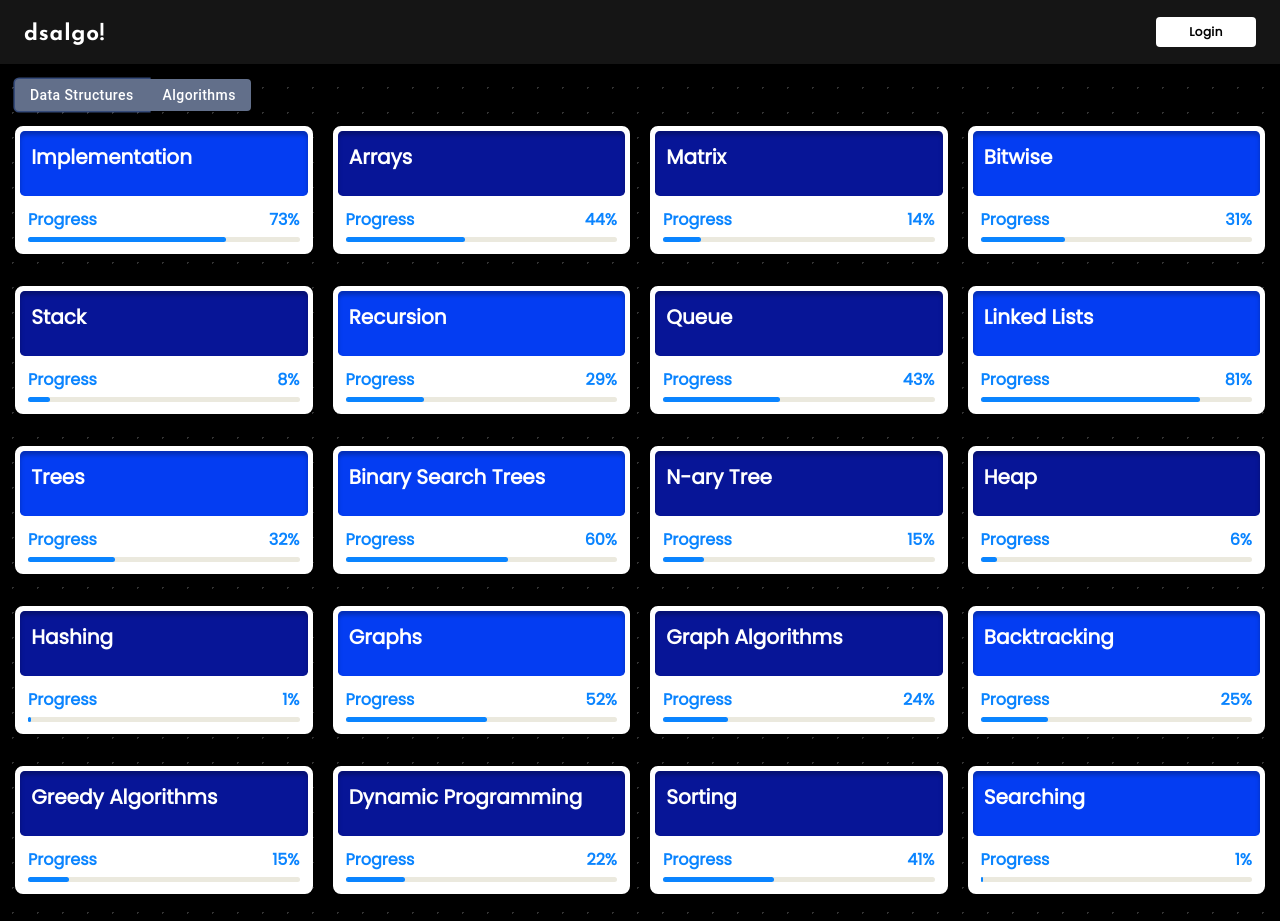
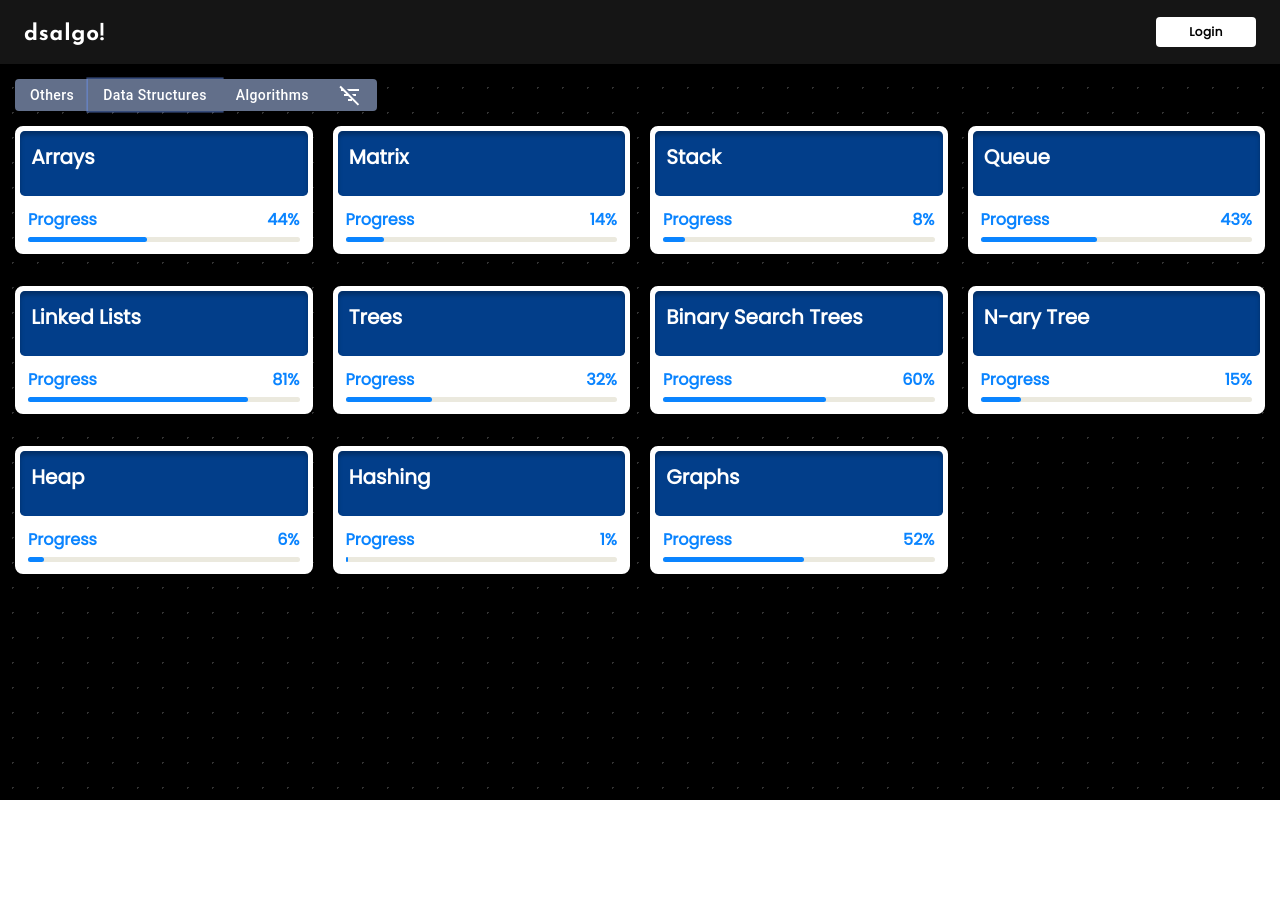
Before and after one commit to hmansh/binary-search-trees, a React (Create React App) app: page / in a window 1280 px wide. Both pictures are taken after a click on the button "Data Structures". After the commit the page ends 800 px from the top, so only its background shows below. Built offline with nearby package versions, Linux system fonts and the light colour scheme.

Commit message:
Implemented Topic Filer

```diff
--- a/src/App.js
+++ b/src/App.js
@@ -13,6 +13,7 @@ function App() {
   const [signedIn, setSignedIn] = useState(false);
   const [questions, setQuestions] = useState([Array.from(Array(1000).keys()).map((_) => false)]);
   const [color, setColor] = React.useState("#1F1F1F");
+  const [filterValue, setFilterValue] = React.useState('all');
 
   const handleTitleChange = (title) => {
     setTitle(title);
@@ -51,6 +52,8 @@ function App() {
                 setSignedIn={setSignedIn}
                 questions={questions}
                 setQuestions={setQuestions}
+                filterValue={filterValue}
+                setFilterValue={setFilterValue}
               />
             }
           />
--- a/src/components/Card/QuestionCard.js
+++ b/src/components/Card/QuestionCard.js
@@ -31,6 +31,7 @@ const style = {
     textAlign: "left",
     fontSize: "1rem",
     boxShadow: "inset 0px 4px 4px rgba(0, 0, 0, 0.25)",
+    textTransform: "capitalize",
   },
   statusContainer: {
     color: "black",
--- a/src/components/Card/TopicCard.js
+++ b/src/components/Card/TopicCard.js
@@ -40,13 +40,13 @@ const style = {
   }
 };
 
-export default function TopicCard({ pos, topic, total, completed, setColor }) {
-  const colors = [
-    // '#000066',
-    // '#031470',
-    "#071597",
-    "#043DF2",
-  ];
+const colorMapper = {
+  "basic": "#14746F",
+  "ds": "#023E8A",
+  "algorithms": "#FF6700",
+}
+
+export default function TopicCard({ pos, topic, total, completed, setColor , type}) {
 
   const perc = Math.floor(100 * (completed / total)) % 101;
 
@@ -57,12 +57,12 @@ export default function TopicCard({ pos, topic, total, completed, setColor }) {
   return (
     <div
       style={style.cardContainer}
-      onClick={() => changeColor(colors[pos % colors.length])}
+      onClick={() => changeColor(colorMapper[type])}
     >
       <Card variant="outlined" sx={style.cardComponent}>
         <div
           style={{
-            background: colors[Math.floor(Math.random() * 10) % colors.length],
+            background: colorMapper[type],
             ...style.cardHeader,
           }}
         >
--- a/src/components/TopicContainer.js
+++ b/src/components/TopicContainer.js
@@ -4,20 +4,36 @@ import userStat from "../constant";
 import { Link } from "react-router-dom";
 import Header from "./Header/Header";
 import ButtonGroup from "@mui/material/ButtonGroup";
-import TopicCard from './Card/TopicCard';
+import TopicCard from "./Card/TopicCard";
 import { FilterButton } from "./CustomerComponents";
+import FilterListOffIcon from "@mui/icons-material/FilterListOff";
 
 export default function TopicContainer(props) {
-
-  const { setTitle, handleNavBack, navigateBack, title, setColor, user, setUser, signedIn, setSignedIn, questions, setQuestions } = props;
+  const {
+    setTitle,
+    handleNavBack,
+    navigateBack,
+    title,
+    setColor,
+    user,
+    setUser,
+    signedIn,
+    setSignedIn,
+    questions,
+    setQuestions,
+    filterValue,
+    setFilterValue,
+  } = props;
   React.useEffect(() => {
-    setTitle('dsalgo!');
+    setTitle("dsalgo!");
     handleNavBack(false);
   }, []);
 
   return (
     <>
-      <Header title={title} navigateBack={navigateBack}
+      <Header
+        title={title}
+        navigateBack={navigateBack}
         user={user}
         setUser={setUser}
         signedIn={signedIn}
@@ -27,9 +43,20 @@ export default function TopicContainer(props) {
       />
       <div className="filter-tab">
         <ButtonGroup disableRipple disableElevation>
-          {/* <FilterButton value={4}>Hide Completed</FilterButton> */}
-          <FilterButton>Data Structures</FilterButton>
-          <FilterButton>Algorithms</FilterButton>
+          <FilterButton onClick={() => setFilterValue("basic")}>
+            Others
+          </FilterButton>
+          <FilterButton onClick={() => setFilterValue("ds")}>
+            Data Structures
+          </FilterButton>
+          <FilterButton onClick={() => setFilterValue("algorithms")}>
+            Algorithms
+          </FilterButton>
+          {filterValue !== "all" && (
+            <FilterButton onClick={() => setFilterValue("all")}>
+              <FilterListOffIcon />
+            </FilterButton>
+          )}
         </ButtonGroup>
       </div>
       <Grid
@@ -37,7 +64,9 @@ export default function TopicContainer(props) {
         columns={{ xs: 1, sm: 4, md: 3, lg: 4 }}
         sx={{ padding: "5px" }}
       >
-        {userStat.topics.map((item, index) => (
+        {userStat.topics.map(
+          (item, index) =>
+            (filterValue === "all" || filterValue === item.type) && (
               <Grid
                 item
                 xs={1}
@@ -47,8 +76,13 @@ export default function TopicContainer(props) {
                 key={index}
                 sx={{ height: "20vh", padding: "10px" }}
               >
-            <Link to={`topic/${item.slug}`} style={{ textDecoration: "none" }}>
+                {
+                  <Link
+                    to={`topic/${item.slug}`}
+                    style={{ textDecoration: "none" }}
+                  >
                     <TopicCard
+                      type={item.type}
                       setColor={setColor}
                       pos={index}
                       topic={item.topic}
@@ -56,8 +90,10 @@ export default function TopicContainer(props) {
                       completed={item.completed}
                     />
                   </Link>
+                }
               </Grid>
-        ))}
+            )
+        )}
       </Grid>
     </>
   );
--- a/src/constant.js
+++ b/src/constant.js
@@ -4,6 +4,7 @@ const userStat = {
     {
       topic: "Implementation",
       slug: "implementation",
+      type: "basic",
       totalQuestion: Math.floor((Math.random() * 100000000) % 100),
       completed: Math.floor((Math.random() * 100000000) % 30),
       question: [
@@ -118,6 +119,7 @@ const userStat = {
     {
       topic: "Arrays",
       slug: "arrays",
+      type: "ds",
       totalQuestion: Math.floor((Math.random() * 100000000) % 100),
       completed: Math.floor((Math.random() * 100000000) % 30),
       question: [
@@ -201,6 +203,7 @@ const userStat = {
     {
       topic: "Matrix",
       slug: "matrix",
+      type: "ds",
       totalQuestion: Math.floor((Math.random() * 100000000) % 100),
       completed: Math.floor((Math.random() * 100000000) % 30),
       question: [
@@ -234,6 +237,7 @@ const userStat = {
     {
       topic: "Bitwise",
       slug: "bitwise",
+      type: "basic",
       totalQuestion: Math.floor((Math.random() * 100000000) % 100),
       completed: Math.floor((Math.random() * 100000000) % 30),
       question: [
@@ -292,6 +296,7 @@ const userStat = {
     {
       topic: "Stack",
       slug: "stack",
+      type: "ds",
       totalQuestion: Math.floor((Math.random() * 100000000) % 100),
       completed: Math.floor((Math.random() * 100000000) % 30),
       question: [
@@ -350,6 +355,7 @@ const userStat = {
     {
       topic: "Recursion",
       slug: "recursion",
+      type: "basic",
       totalQuestion: Math.floor((Math.random() * 100000000) % 100),
       completed: Math.floor((Math.random() * 100000000) % 30),
       question: [
@@ -408,6 +414,7 @@ const userStat = {
     {
       topic: "Queue",
       slug: "queue",
+      type: "ds",
       totalQuestion: Math.floor((Math.random() * 100000000) % 100),
       completed: Math.floor((Math.random() * 100000000) % 30),
       question: [
@@ -456,6 +463,7 @@ const userStat = {
     {
       topic: "Linked Lists",
       slug: "linked-lists",
+      type: "ds",
       totalQuestion: Math.floor((Math.random() * 100000000) % 100),
       completed: Math.floor((Math.random() * 100000000) % 30),
       question: [
@@ -539,6 +547,7 @@ const userStat = {
     {
       topic: "Trees",
       slug: "trees",
+      type: "ds",
       totalQuestion: Math.floor((Math.random() * 100000000) % 100),
       completed: Math.floor((Math.random() * 100000000) % 30),
       question: [
@@ -597,6 +606,7 @@ const userStat = {
     {
       topic: "Binary Search Trees",
       slug: "binary-search-tree",
+      type: "ds",
       totalQuestion: Math.floor((Math.random() * 100000000) % 100),
       completed: Math.floor((Math.random() * 100000000) % 30),
       question: [
@@ -655,6 +665,7 @@ const userStat = {
     {
       topic: "N-ary Tree",
       slug: "nary-tree",
+      type: "ds",
       totalQuestion: Math.floor((Math.random() * 100000000) % 100),
       completed: Math.floor((Math.random() * 100000000) % 30),
       question: [
@@ -713,6 +724,7 @@ const userStat = {
     {
       topic: "Heap",
       slug: "heap",
+      type: "ds",
       totalQuestion: Math.floor((Math.random() * 100000000) % 100),
       completed: Math.floor((Math.random() * 100000000) % 30),
       question: [
@@ -771,6 +783,7 @@ const userStat = {
     {
       topic: "Hashing",
       slug: "hashing",
+      type: "ds",
       totalQuestion: Math.floor((Math.random() * 100000000) % 100),
       completed: Math.floor((Math.random() * 100000000) % 30),
       question: [
@@ -814,6 +827,7 @@ const userStat = {
     {
       topic: "Graphs",
       slug: "graphs",
+      type: "ds",
       totalQuestion: Math.floor((Math.random() * 100000000) % 100),
       completed: Math.floor((Math.random() * 100000000) % 30),
       question: [
@@ -857,6 +871,7 @@ const userStat = {
     {
       topic: "Graph Algorithms",
       slug: "graph-algorithms",
+      type: "algorithms",
       totalQuestion: Math.floor((Math.random() * 100000000) % 100),
       completed: Math.floor((Math.random() * 100000000) % 30),
       question: [
@@ -914,6 +929,7 @@ const userStat = {
     {
       topic: "Backtracking",
       slug: "backtracking",
+      type: "algorithms",
       totalQuestion: Math.floor((Math.random() * 100000000) % 100),
       completed: Math.floor((Math.random() * 100000000) % 30),
       question: [
@@ -972,6 +988,7 @@ const userStat = {
     {
       topic: "Greedy Algorithms",
       slug: "greedy-algorithms",
+      type: "algorithms",
       totalQuestion: Math.floor((Math.random() * 100000000) % 100),
       completed: Math.floor((Math.random() * 100000000) % 30),
       question: [
@@ -1030,6 +1047,7 @@ const userStat = {
     {
       topic: "Dynamic Programming",
       slug: "dynamic-programming",
+      type: "algorithms",
       totalQuestion: Math.floor((Math.random() * 100000000) % 100),
       completed: Math.floor((Math.random() * 100000000) % 30),
       question: [
@@ -1088,6 +1106,7 @@ const userStat = {
     {
       topic: "Sorting",
       slug: "sorting",
+      type: "algorithms",
       totalQuestion: Math.floor((Math.random() * 100000000) % 100),
       completed: Math.floor((Math.random() * 100000000) % 30),
       question: [
@@ -1146,6 +1165,7 @@ const userStat = {
     {
       topic: "Searching",
       slug: "searching",
+      type: "algorithms",
       totalQuestion: Math.floor((Math.random() * 100000000) % 100),
       completed: Math.floor((Math.random() * 100000000) % 30),
       question: [
```
Lines whose indentation alone changed are shown as unchanged.
